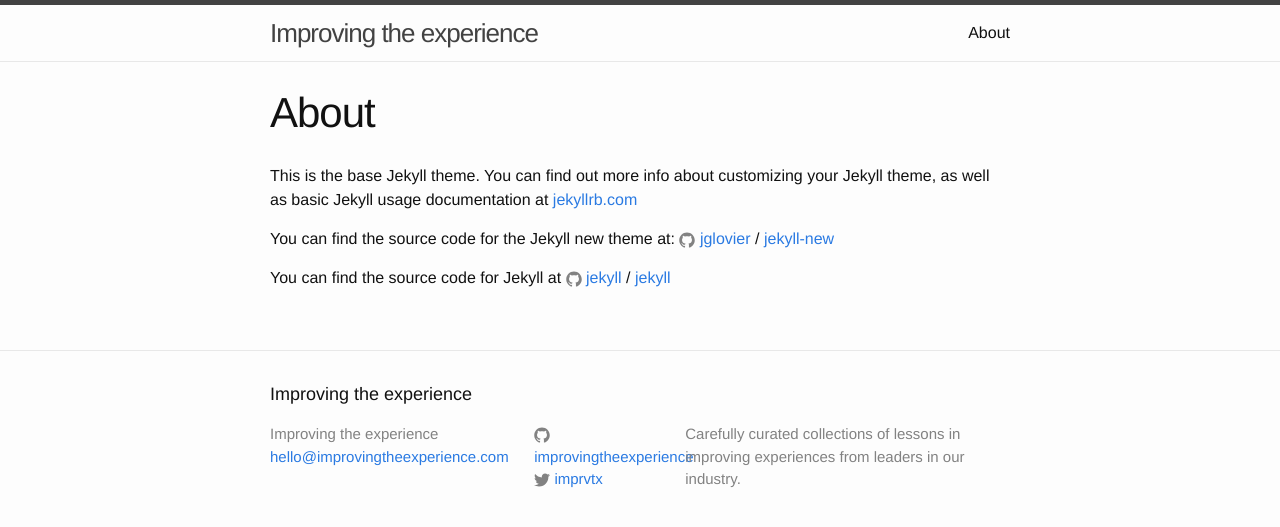
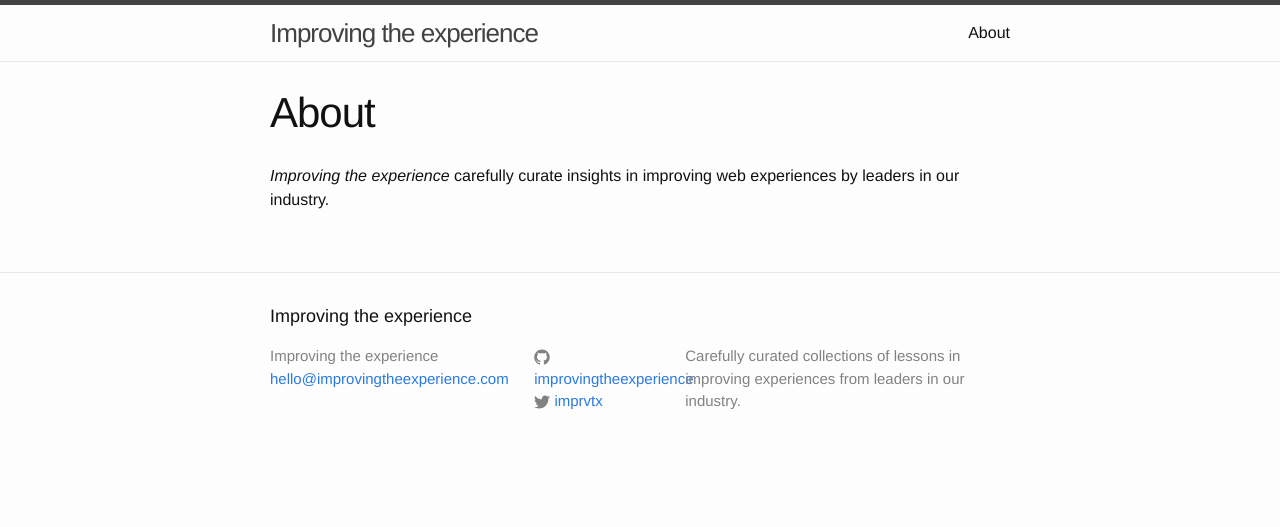
Before and after one commit to improvingtheexperience/improvingtheexperience.github.io, a Jekyll site: the page built from about.md, in a window 1280 px wide. Shown: the top 527 px of the page. Built offline with Jekyll 4.4.1, drawn with Linux system fonts in a browser that asks for light colours.

Commit message:
Updated About

```diff
--- a/about.md
+++ b/about.md
@@ -4,12 +4,4 @@
 layout: page
 ---
 
-This is the base Jekyll theme. You can find out more info about customizing your Jekyll theme, as well as basic Jekyll usage documentation at [jekyllrb.com](http://jekyllrb.com/)
-
-You can find the source code for the Jekyll new theme at:
-{% include icon-github.html username="jglovier" %} /
-[jekyll-new](https://github.com/jglovier/jekyll-new)
-
-You can find the source code for Jekyll at
-{% include icon-github.html username="jekyll" %} /
-[jekyll](https://github.com/jekyll/jekyll)
+*Improving the experience* carefully curate insights in improving web experiences by leaders in our industry.
```
